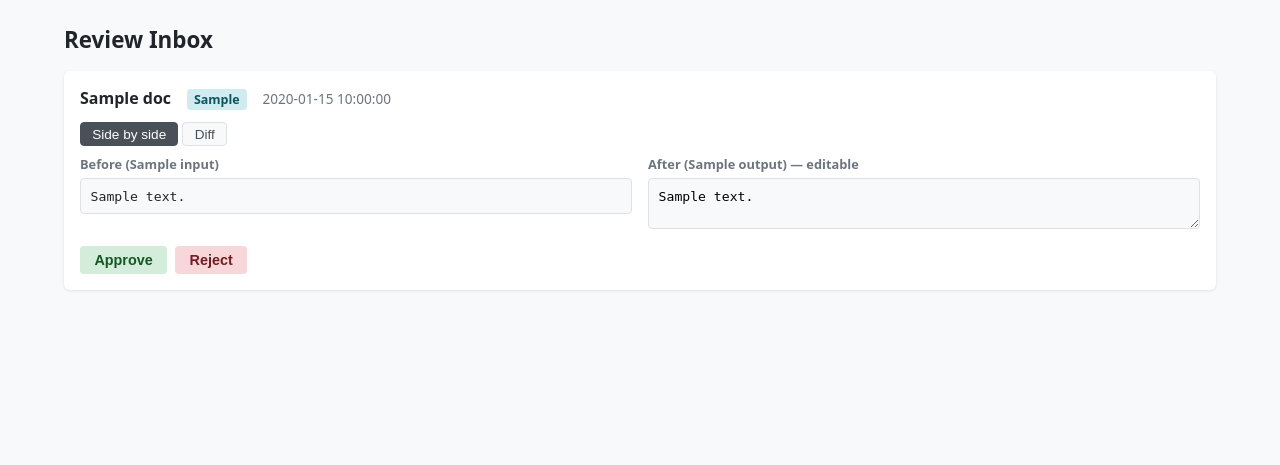
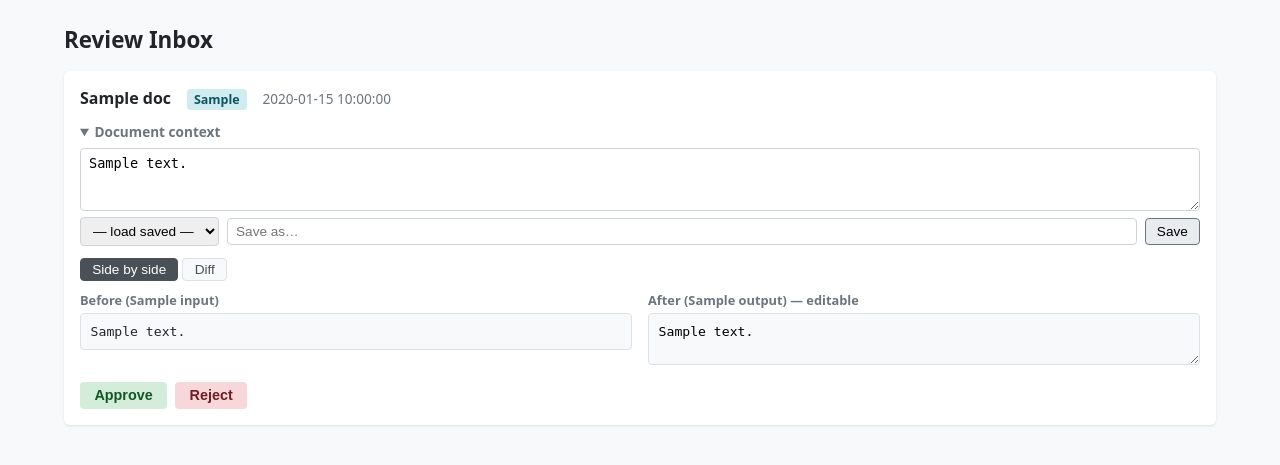
Before and after one commit to fagerbergj/document-pipeline, a FastAPI app: template ui/templates/review.html in a window 1280 px wide. Shown: the part 46-511 px from the top of the page. Run offline with FastAPI, Linux system fonts and the light colour scheme; the template is opened without the code that fills it: most values are stand-ins (such as "Sample title", 1, 10 or a date in 2020); parts of the project's set-up code (start-up, migrations or seed data) failed here and were passed over.

Commit message:
Show document context on normal review cards, save on re-run

```diff
--- a/adapters/inbound/ui.py
+++ b/adapters/inbound/ui.py
@@ -270,6 +270,17 @@
         for i, req in enumerate(existing_requests)
     ]
     free_prompt = form.get("free_prompt", "").strip()
+    document_context = form.get("document_context", "").strip()
+
+    # Save updated document_context if provided
+    if document_context:
+        stage_data = dict(doc.stage_data)
+        ingest = dict(stage_data.get("_ingest", {}))
+        ingest["document_context"] = document_context
+        stage_data["_ingest"] = ingest
+        doc = replace(doc, stage_data=stage_data)
+        await db.update(doc)
+
     await review_service.reject_with_clarifications(
         doc, stage_name, clarification_responses, config, db,
         datetime.now(timezone.utc).isoformat(),
--- a/ui/templates/partials/review_item.html
+++ b/ui/templates/partials/review_item.html
@@ -65,6 +65,32 @@
 
   {% else %}
   {# ── Normal review card ── #}
+
+  {# Document context — always editable on review cards #}
+  <details style="margin-bottom:.75rem;" {% if item.document_context %}open{% endif %}>
+    <summary style="cursor:pointer;font-size:.85rem;font-weight:600;color:#6c757d;">Document context</summary>
+    <div style="margin-top:.4rem;display:flex;gap:.4rem;flex-direction:column;">
+      <textarea id="ctx-{{ doc.id }}" rows="3"
+                style="width:100%;padding:.4rem .5rem;border:1px solid #ced4da;border-radius:4px;font-size:.85rem;font-family:monospace;resize:vertical;"
+                placeholder="Describe this document — used when re-running the clarifier…">{{ item.document_context }}</textarea>
+      <div style="display:flex;gap:.5rem;align-items:center;flex-wrap:wrap;">
+        <select id="lib-{{ doc.id }}"
+                style="padding:.3rem .5rem;border:1px solid #ced4da;border-radius:4px;font-size:.85rem;"
+                hx-get="/api/context-library"
+                hx-trigger="click once"
+                hx-target="#lib-{{ doc.id }}"
+                hx-swap="innerHTML"
+                onchange="document.getElementById('ctx-{{ doc.id }}').value = this.value">
+          <option value="">— load saved —</option>
+        </select>
+        <input type="text" id="libname-{{ doc.id }}" placeholder="Save as…"
+               style="padding:.3rem .5rem;border:1px solid #ced4da;border-radius:4px;font-size:.85rem;flex:1;min-width:100px;">
+        <button type="button" onclick="saveToLibrary('{{ doc.id }}')"
+                style="padding:.3rem .7rem;border:1px solid #6c757d;border-radius:4px;background:#e9ecef;font-size:.85rem;cursor:pointer;">Save</button>
+      </div>
+    </div>
+  </details>
+
   <div class="review-tabs">
     <button class="review-tab active" onclick="showTab(this,'side-{{ doc.id }}','{{ doc.id }}')">Side by side</button>
     <button class="review-tab"        onclick="showTab(this,'diff-{{ doc.id }}','{{ doc.id }}')">Diff</button>
@@ -124,7 +150,11 @@
                 style="width:100%;padding:.4rem .5rem;border:1px solid #ced4da;border-radius:4px;font-size:.85rem;font-family:monospace;resize:vertical;"
                 placeholder="e.g. 'The third bullet is a proper noun, keep it capitalised' or any other instruction…"></textarea>
     </div>
-    <button type="submit" class="btn btn-clarify">Re-run clarifier</button>
+    <input type="hidden" name="document_context" id="ctx-hidden-{{ doc.id }}">
+    <button type="submit" class="btn btn-clarify"
+            onclick="document.getElementById('ctx-hidden-{{ doc.id }}').value = document.getElementById('ctx-{{ doc.id }}').value">
+      Re-run clarifier
+    </button>
   </form>
   {% endif %}
   {% endif %}
```
